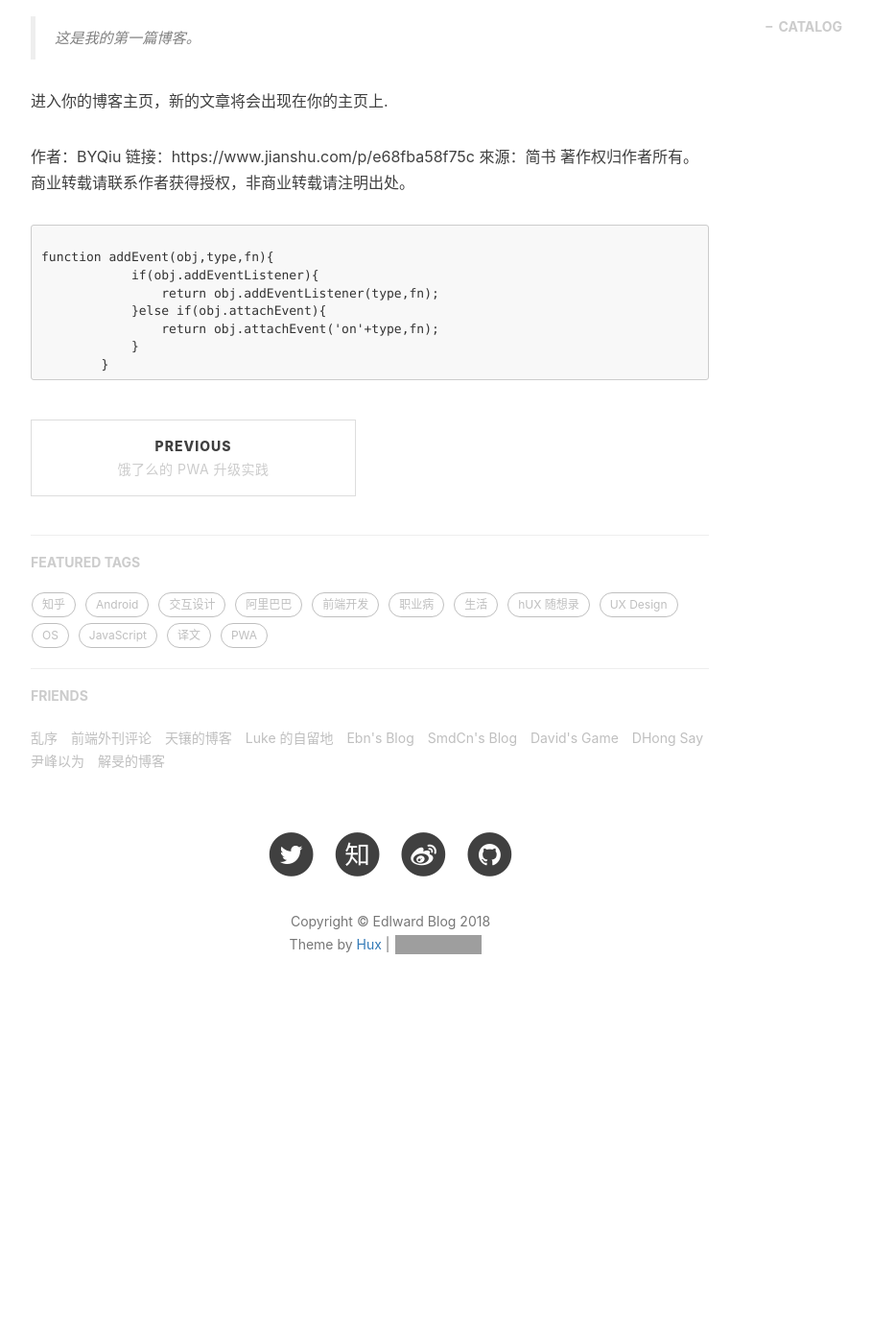
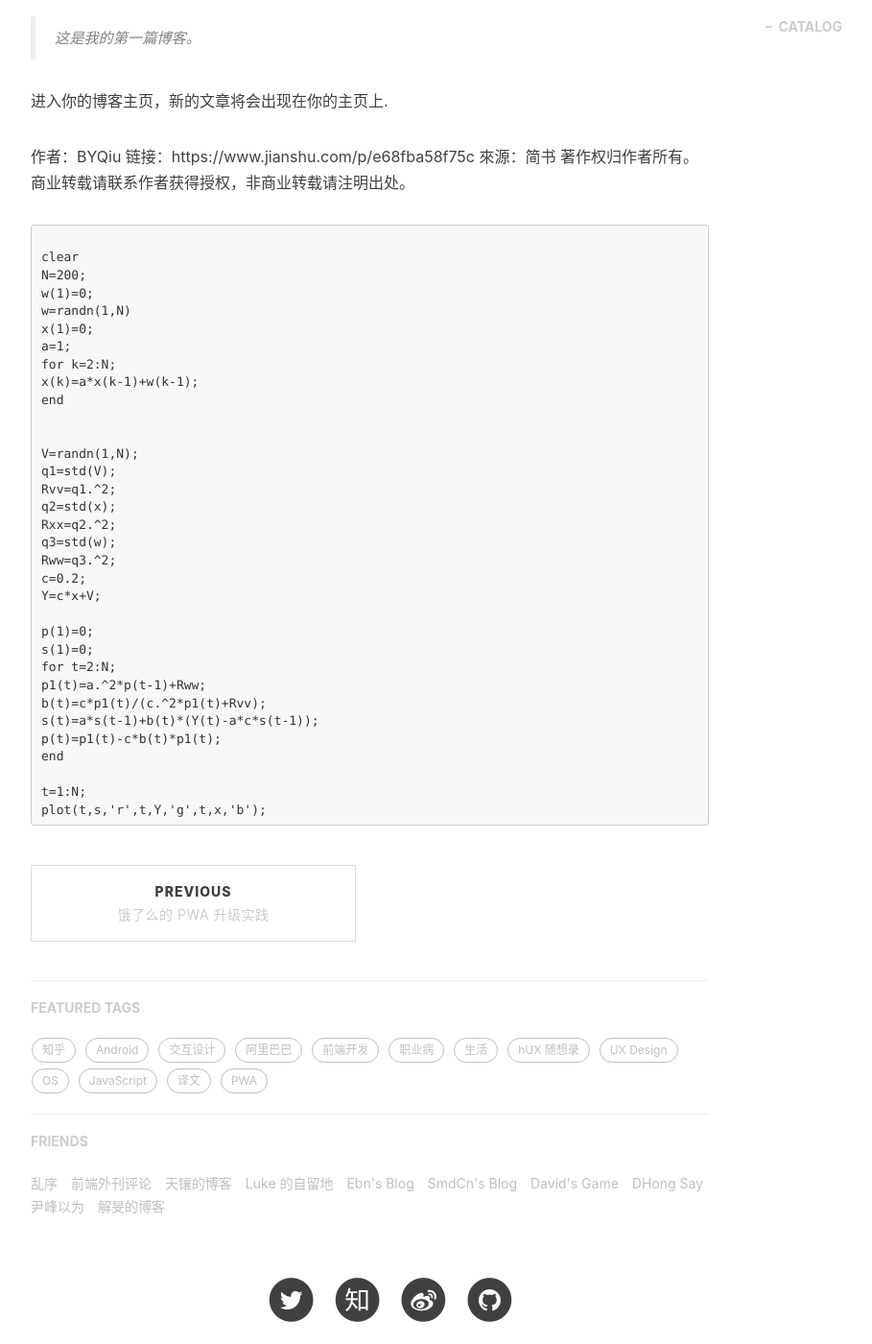
Before and after one commit to gary-robotics/dlward, a Jekyll site: the page built from _posts/2018-06-04-快速搭建-2018.markdown, in a window 1280 px wide and 1400 px high, scrolled down 609 px. Shown: the whole window at 96% size, without its empty margins (233-1142 px from the left). Built offline with Jekyll 4.4.1, drawn with Linux system fonts in a browser that asks for light colours; nearby versions of some CDN libraries; comment, search, counter and statistics services are not loaded; before the commit the page ends 1696 px from its top, so only the background shows below that; grey boxes are pictures that could not be loaded.

Commit message:
Update 2018-06-04-快速搭建-2018.markdown

````diff
--- a/_posts/2018-06-04-快速搭建-2018.markdown
+++ b/_posts/2018-06-04-快速搭建-2018.markdown
@@ -21,11 +21,36 @@ tags:                               #标签
 著作权归作者所有。商业转载请联系作者获得授权，非商业转载请注明出处。
 ```
 
-function addEvent(obj,type,fn){
-            if(obj.addEventListener){
-                return obj.addEventListener(type,fn);
-            }else if(obj.attachEvent){
-                return obj.attachEvent('on'+type,fn);
-            }
-        }
+clear
+N=200;
+w(1)=0;
+w=randn(1,N)
+x(1)=0;
+a=1;
+for k=2:N;
+x(k)=a*x(k-1)+w(k-1);
+end
+
+
+V=randn(1,N);
+q1=std(V);
+Rvv=q1.^2;
+q2=std(x);
+Rxx=q2.^2;
+q3=std(w);
+Rww=q3.^2;
+c=0.2;
+Y=c*x+V;
+
+p(1)=0;
+s(1)=0;
+for t=2:N;
+p1(t)=a.^2*p(t-1)+Rww;
+b(t)=c*p1(t)/(c.^2*p1(t)+Rvv);
+s(t)=a*s(t-1)+b(t)*(Y(t)-a*c*s(t-1));
+p(t)=p1(t)-c*b(t)*p1(t);
+end
+
+t=1:N;
+plot(t,s,'r',t,Y,'g',t,x,'b');
 ```
````
